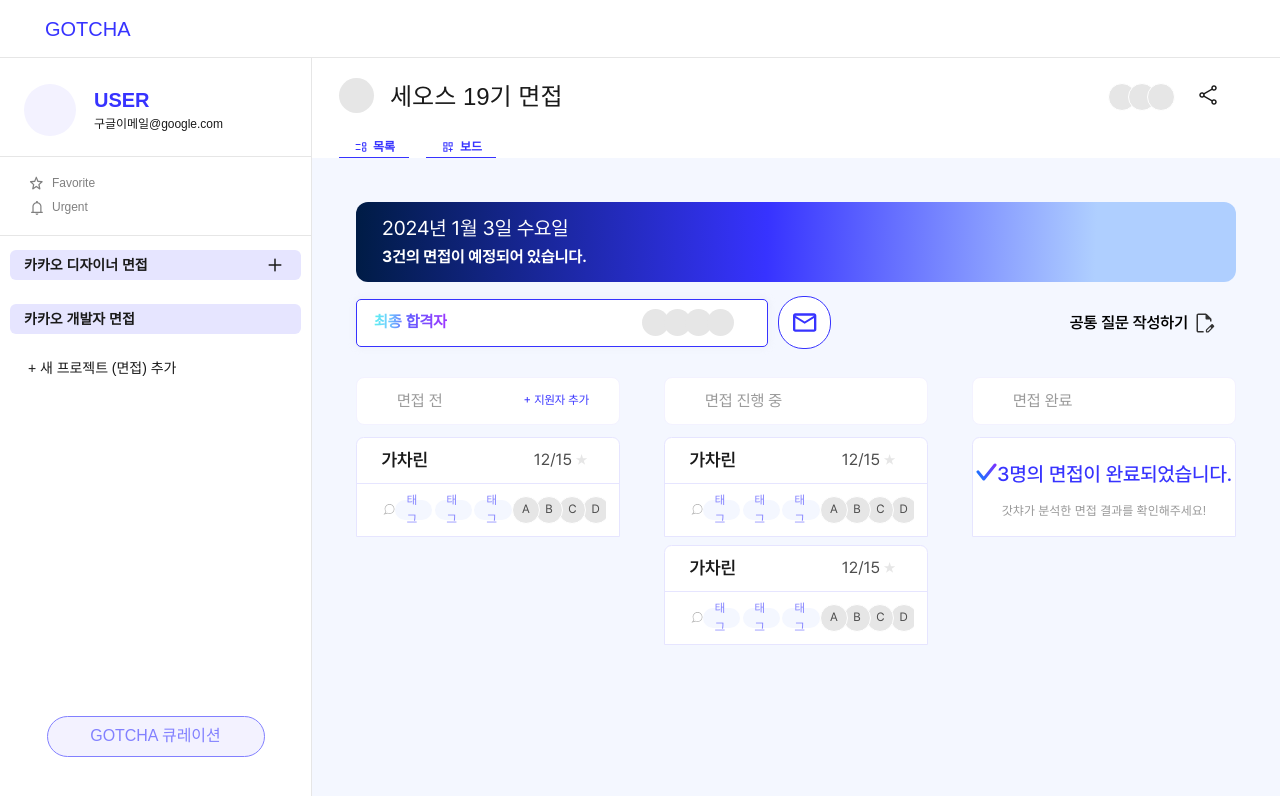
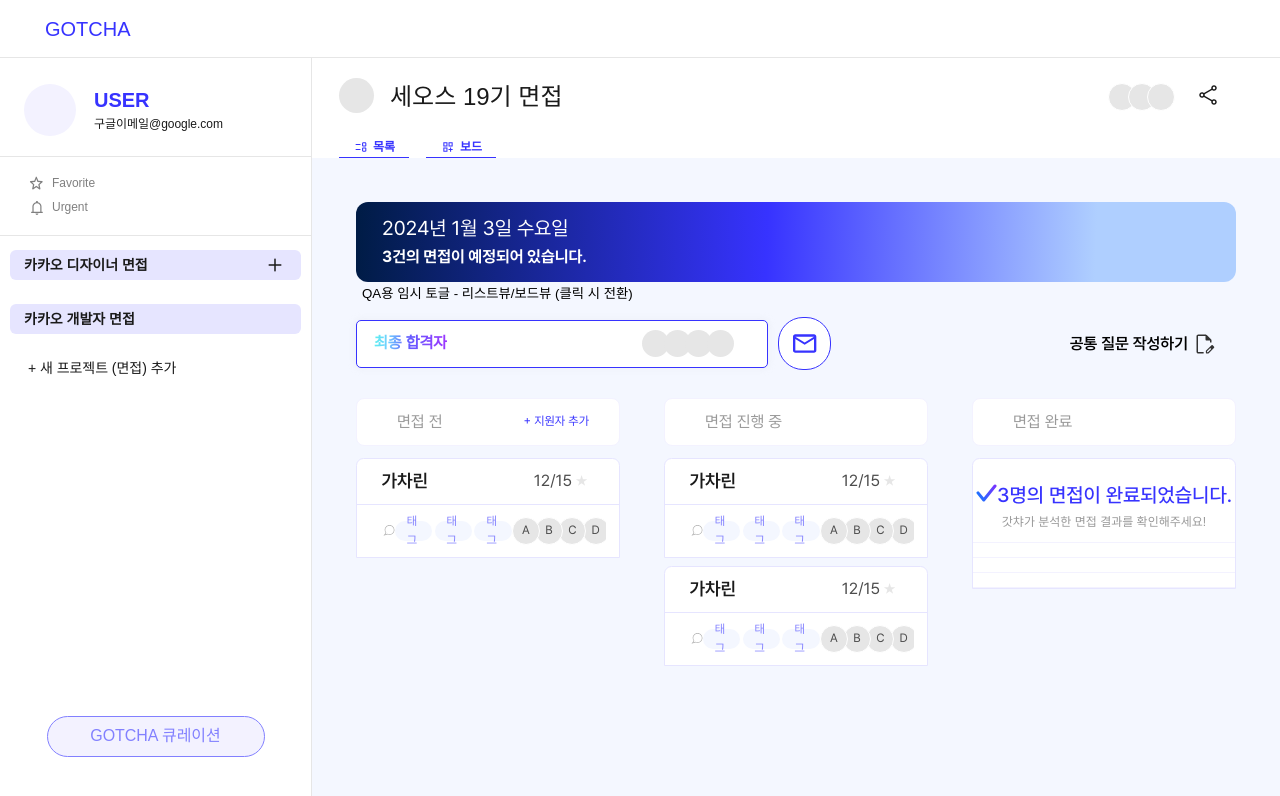
Before and after one commit to team-gotcha/gotcha-front, a React (Create React App) app: page /main/interview in a window 1280 px wide. Shown: the top 796 px of the page. Built offline with nearby package versions, Linux system fonts and the light colour scheme.

Commit message:
[chore]면접완료 스택 수정

```diff
--- a/src/pages/MainInterview.tsx
+++ b/src/pages/MainInterview.tsx
@@ -19,6 +19,17 @@ const MainInterview = () => {
   return (
     <MainWrapper>
       <Banner todayInterviewNum={todayInterviewNum} />
+      {/* QA용 토글 버튼 */}
+      <div>
+        <button
+          onClick={() => {
+            setIsListView(!isListView);
+          }}
+        >
+          QA용 임시 토글 - 리스트뷰/보드뷰 (클릭 시 전환)
+        </button>
+      </div>
+
       <NotiBar>
         <ViewFinalSuccessfulApplier />
         <AddCommonQuestionButton>
@@ -67,6 +78,11 @@ const MainInterview = () => {
               <FinalStackSubtitle>
                 갓챠가 분석한 면접 결과를 확인해주세요!
               </FinalStackSubtitle>
+              {Array.from({ length: lastStageApplierNum + 1 }).map(
+                (_, index) => (
+                  <ViewFinalStackFooter key={index} />
+                )
+              )}
             </ViewFinalStack>
           </BoardBox>
         </BoardWrapper>
@@ -78,6 +94,13 @@ const MainInterview = () => {
 export default MainInterview;
 
 // Board
+
+const ViewFinalStackFooter = styled.div`
+  width: 100%;
+  height: 1rem;
+  border-bottom: 1px solid var(--purple-100, #f3f2ff);
+  background: var(--Gray-100, #fff);
+`;
 
 const BoardWrapper = styled.div`
   display: flex;
@@ -127,12 +150,12 @@ const ViewFinalStack = styled.div`
   flex-direction: column;
   justify-content: center;
   align-items: center;
-  gap: 0.8rem;
+  gap: 0.5rem;
+  padding-top: 2rem;
 
   width: 100%;
-  height: 10rem;
   flex-shrink: 0;
-  gap: 1.5rem;
+  gap: 0.5rem;
 
   border-radius: 0.75rem 0.75rem 0rem 0rem;
   border: 1px solid ${(props) => props.theme.colors.purple.purple200};
--- a/src/pages/MainProject.tsx
+++ b/src/pages/MainProject.tsx
@@ -19,10 +19,35 @@ const MainProject = () => {
       <Banner todayInterviewNum={todayInterviewNum} />
 
       <InterviewListWrapper>
+        {/* QA용 토글 버튼 */}
+        <div>
+          <button
+            onClick={() => {
+              setIsProjectEmpty(!isProjectEmpty);
+            }}
+          >
+            QA용 임시 토글 - 빈 프로젝트 (클릭 시 전환)
+          </button>
+        </div>
+
+        {isProjectEmpty && (
+          <>
             <ViewListWrapper>
-          {isProjectEmpty && (
-            <ProjectEmptyComment>+ 첫 면접을 만들어주세요!</ProjectEmptyComment>
+              <ProjectEmptyComment>
+                + 첫 면접을 만들어주세요!
+              </ProjectEmptyComment>
+              <StackWrapper>
+                <ViewListStack
+                  isEmpty={isProjectEmpty}
+                  groupMemberList={groupMemberList}
+                />
+              </StackWrapper>
+            </ViewListWrapper>
+          </>
         )}
+        {!isProjectEmpty && (
+          <>
+            <ViewListWrapper>
               <InterviewTitle>세부 면접 이름</InterviewTitle>
               <StackWrapper>
                 <ViewListStack
@@ -40,9 +65,6 @@ const MainProject = () => {
               </StackWrapper>
             </ViewListWrapper>
             <ViewListWrapper>
-          {isProjectEmpty && (
-            <ProjectEmptyComment>+ 첫 면접을 만들어주세요!</ProjectEmptyComment>
-          )}
               <InterviewTitle>세부 면접 이름</InterviewTitle>
               <StackWrapper>
                 <ViewListStack
@@ -55,6 +77,8 @@ const MainProject = () => {
                 />
               </StackWrapper>
             </ViewListWrapper>
+          </>
+        )}
       </InterviewListWrapper>
     </MainWrapper>
   );
```
Lines whose indentation alone changed are shown as unchanged.
